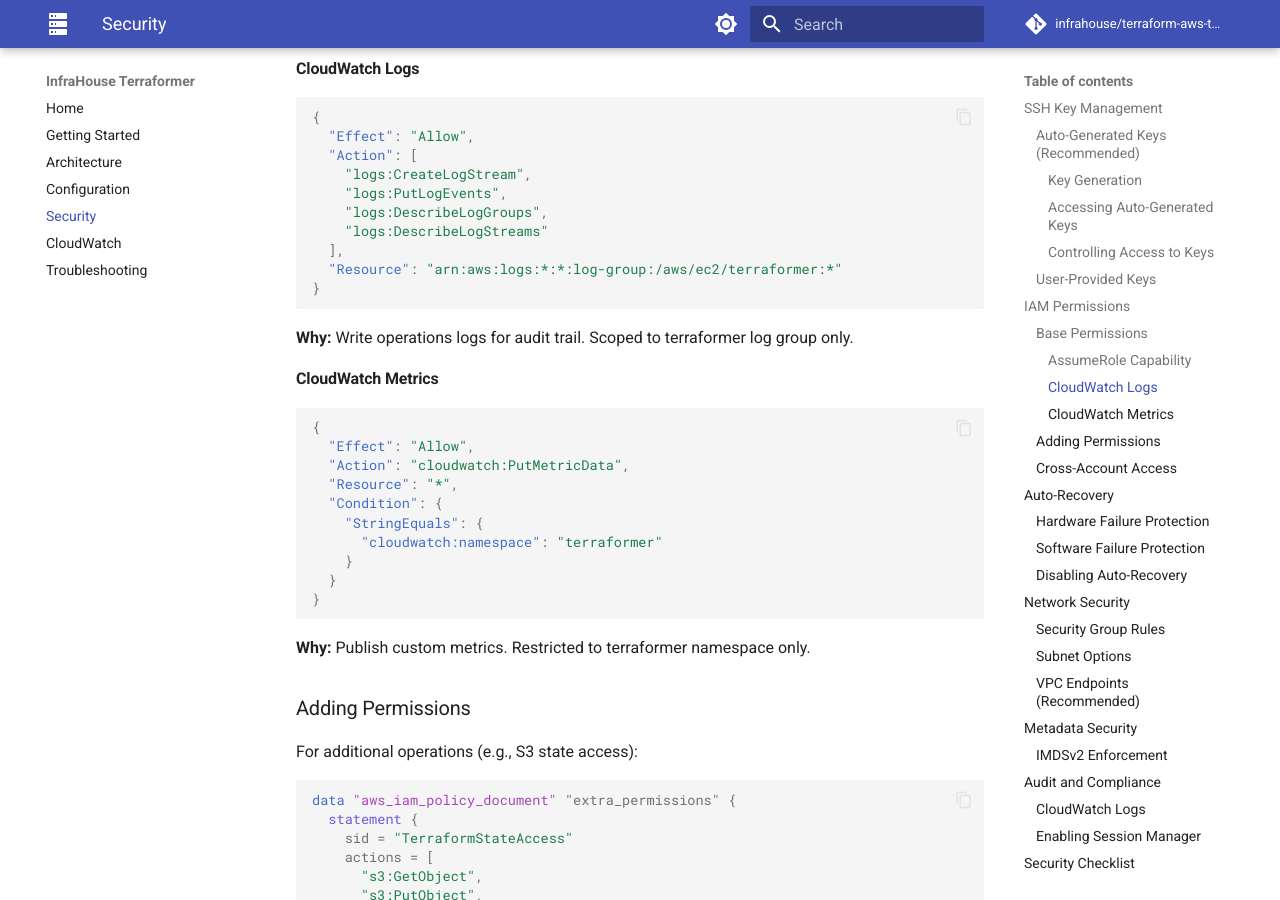
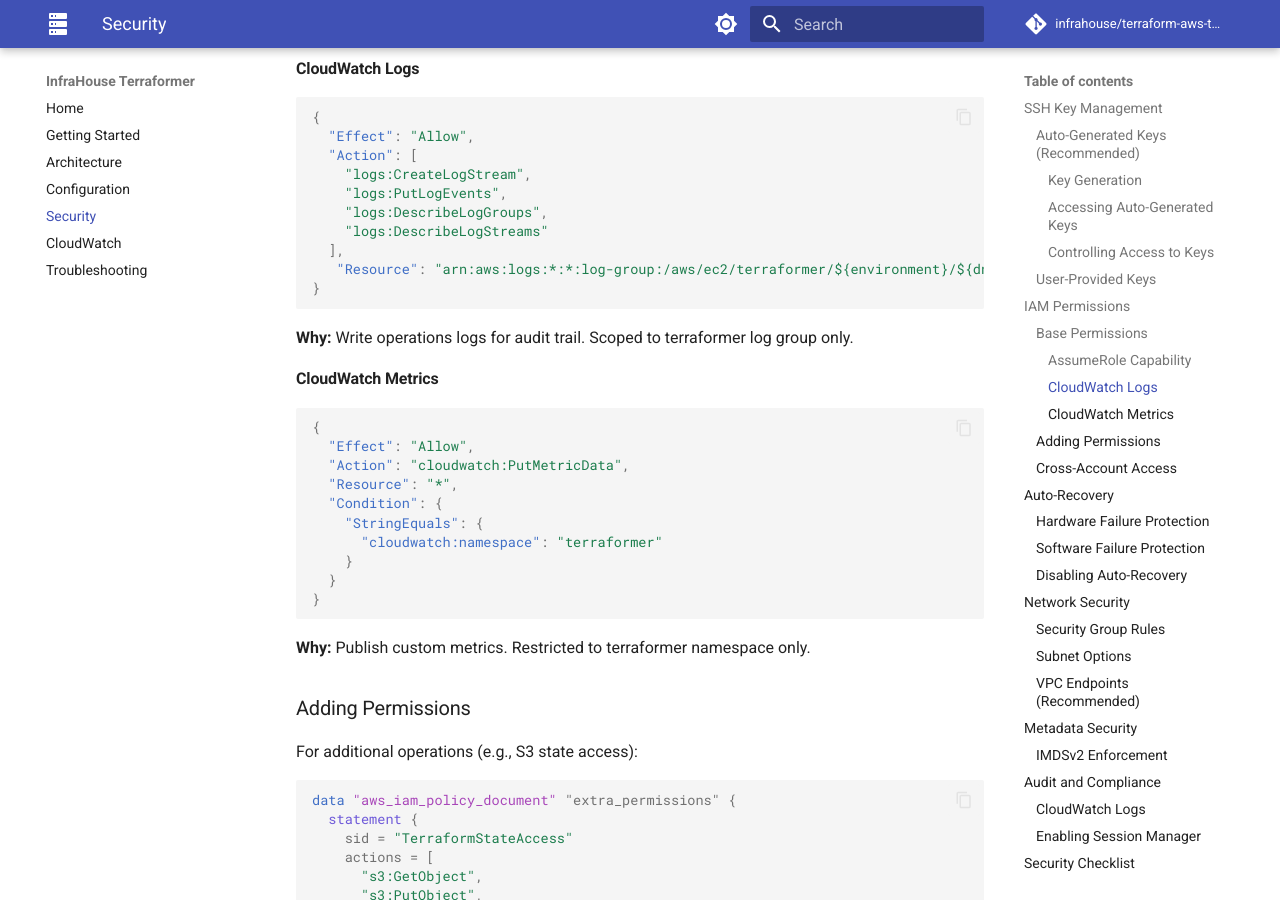
Before and after one commit to infrahouse/terraform-aws-terraformer, an MkDocs documentation site: the page built from docs/security.md, in a window 1280 px wide and 900 px high, scrolled down 2185 px. Built offline with MkDocs 1.6.1 and Material for MkDocs 9.7.7, drawn with Linux system fonts in a browser that asks for light colours; comment, search, counter and statistics services are not loaded; some of the changed text lies outside the part shown.

Commit message:
fix: improve CloudWatch log group naming and CPU alarm sensitivity
- Change log group name from static /aws/ec2/terraformer to
  /aws/ec2/terraformer/${environment}/${dns_name} to support
  multiple instances per account (matches jumphost pattern)
- Increase CPU alarm evaluation_periods from 1 to 2 to reduce
  false positives from temporary spikes
- Add missing trailing newlines to auto_recovery.tf and cloudwatch_logs.tf
- Update security.md to reflect new log group naming pattern

````diff
--- a/docs/security.md
+++ b/docs/security.md
@@ -112,7 +112,7 @@ The instance profile includes minimal base permissions:
     "logs:DescribeLogGroups",
     "logs:DescribeLogStreams"
   ],
-  "Resource": "arn:aws:logs:*:*:log-group:/aws/ec2/terraformer:*"
+   "Resource": "arn:aws:logs:*:*:log-group:/aws/ec2/terraformer/${environment}/${dns_name}:*"
 }
 ```
 
@@ -362,7 +362,7 @@ metadata_options {
 
 All operations on the instance are logged:
 
-- **Log Group:** `/aws/ec2/terraformer`
+- **Log Group:** `/aws/ec2/terraformer/${environment}/${dns_name}`
 - **Retention:** 365 days (ISO 27001 compliant)
 - **Streams:** Organized by instance ID and log type
 
````
Also changed, not shown: 3 other files.
